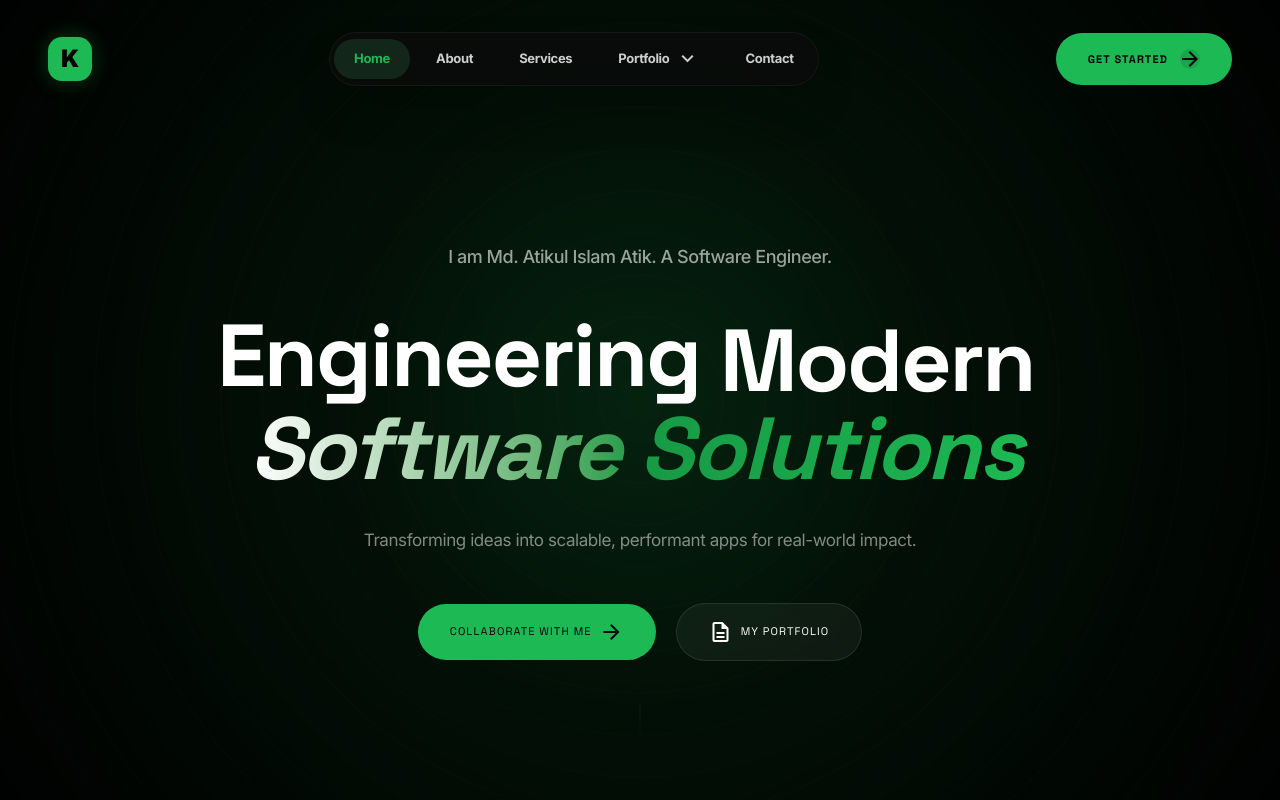
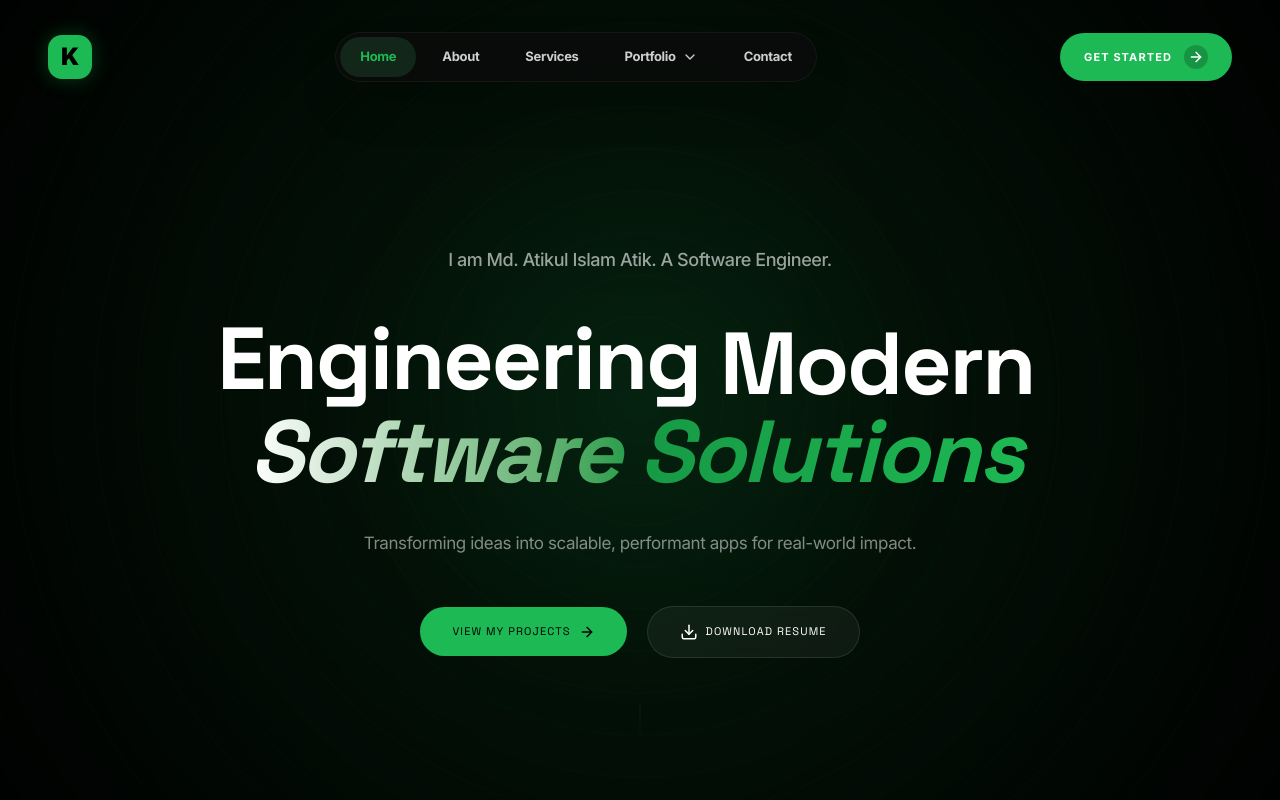
Before and after one commit to atik65/portfolio-2026, a Next.js app: page / in a window 1280 px wide. Built offline with nearby package versions, Linux system fonts and the light colour scheme.

Commit message:
feat: implement hero section and navbar components with GSAP animations and update primary color token

```diff
--- a/src/components/pages/home/Hero.jsx
+++ b/src/components/pages/home/Hero.jsx
@@ -3,6 +3,7 @@
 import { useEffect, useRef } from "react";
 import gsap from "gsap";
 import { ScrollTrigger } from "gsap/dist/ScrollTrigger";
+import { ArrowRight, Download } from "lucide-react";
 
 export default function Hero() {
   const heroRef = useRef(null);
@@ -187,16 +188,12 @@ export default function Hero() {
           className="flex flex-col sm:flex-row items-center justify-center gap-5"
         >
           <button className="group px-8 py-4 bg-primary rounded-full text-on-primary font-headline font-extra-bold uppercase text-[11px] tracking-widest flex items-center gap-2 hover:shadow-[0_0_30px_rgba(29,185,84,0.4)] transition-all duration-300 active:scale-95">
-            Collaborate with Me
-            <span className="material-symbols-outlined text-sm font-black group-hover:translate-x-1 transition-transform">
-              arrow_forward
-            </span>
+            View My Projects
+            <ArrowRight className="w-4 h-4 group-hover:translate-x-1 transition-transform" />
           </button>
           <button className="px-8 py-4 bg-white/5 border border-white/10 backdrop-blur-md rounded-full text-white font-headline font-extra-bold uppercase text-[11px] tracking-widest hover:bg-white/10 transition-all duration-300 active:scale-95 flex items-center gap-2">
-            <span className="material-symbols-outlined text-[18px]">
-              description
-            </span>
-            My Portfolio
+            <Download className="w-[18px] h-[18px]" />
+            Download Resume
           </button>
         </div>
       </section>
--- a/src/components/pages/home/Navbar.jsx
+++ b/src/components/pages/home/Navbar.jsx
@@ -3,6 +3,7 @@
 import { useState, useRef, useEffect } from "react";
 import Link from "next/link";
 import gsap from "gsap";
+import { ChevronDown, Code, LayoutGrid, Medal, ArrowRight, Menu, X } from "lucide-react";
 
 export default function Navbar() {
   const [mobileMenuOpen, setMobileMenuOpen] = useState(false);
@@ -18,9 +19,9 @@ export default function Navbar() {
   ];
 
   const portfolioItems = [
-    { label: "Skills", icon: "code", href: "#skills" },
-    { label: "Projects", icon: "grid_view", href: "#projects" },
-    { label: "Experience", icon: "military_tech", href: "#experience" },
+    { label: "Skills", icon: Code, href: "#skills" },
+    { label: "Projects", icon: LayoutGrid, href: "#projects" },
+    { label: "Experience", icon: Medal, href: "#experience" },
   ];
 
   useEffect(() => {
@@ -32,6 +33,15 @@ export default function Navbar() {
       );
     }
   }, [dropdownOpen]);
+
+  const ctaArrowRef = useRef(null);
+
+  const onCtaEnter = () => {
+    gsap.to(ctaArrowRef.current, { x: 4, duration: 0.3, ease: "power2.out" });
+  };
+  const onCtaLeave = () => {
+    gsap.to(ctaArrowRef.current, { x: 0, duration: 0.3, ease: "power2.in" });
+  };
 
   return (
     <nav className="fixed top-8 left-0 right-0 z-[1000] px-6 md:px-12">
@@ -58,9 +68,7 @@ export default function Navbar() {
                   }`}
                 >
                   {link.label}
-                  <span className={`material-symbols-outlined text-[18px] transition-transform duration-300 ${dropdownOpen ? "rotate-180" : ""}`}>
-                    expand_more
-                  </span>
+                  <ChevronDown className={`w-4 h-4 transition-transform duration-300 ${dropdownOpen ? "rotate-180" : ""}`} />
 
                   {/* Dropdown Menu */}
                   {dropdownOpen && (
@@ -75,9 +83,7 @@ export default function Navbar() {
                             href={item.href}
                             className="flex items-center gap-3 px-4 py-3 rounded-xl hover:bg-white/5 transition-colors group/item"
                           >
-                            <span className="material-symbols-outlined text-white/40 group-hover/item:text-primary transition-colors text-[20px]">
-                              {item.icon}
-                            </span>
+                            <item.icon className="w-5 h-5 text-white/40 group-hover/item:text-primary transition-colors" />
                             <span className="text-white font-bold text-[13px]">
                               {item.label}
                             </span>
@@ -105,12 +111,17 @@ export default function Navbar() {
 
         {/* CTA BUTTON: Green Rounded with Icon */}
         <div className="flex items-center gap-4">
-          <button className="hidden sm:flex bg-primary text-black font-headline font-black uppercase text-[11px] tracking-widest px-8 py-4 rounded-full items-center gap-3 hover:shadow-[0_0_30px_rgba(29,185,84,0.4)] transition-all duration-300 active:scale-95">
+          <button
+            onMouseEnter={onCtaEnter}
+            onMouseLeave={onCtaLeave}
+            className="hidden sm:flex bg-primary font-bold text-white uppercase text-[11px] tracking-widest px-6 py-3 rounded-full items-center gap-3 hover:shadow-[0_0_30px_rgba(29,185,84,0.4)] transition-all duration-300 active:scale-95"
+          >
             Get Started
-            <div className="w-5 h-5 rounded-full bg-black/10 flex items-center justify-center">
-              <span className="material-symbols-outlined text-[14px] font-black">
-                arrow_forward
-              </span>
+            <div
+              ref={ctaArrowRef}
+              className="w-6 h-6 p-1 flex items-center justify-center bg-black/20 rounded-full"
+            >
+              <ArrowRight className="w-4 h-4" />
             </div>
           </button>
 
@@ -119,9 +130,7 @@ export default function Navbar() {
             className="md:hidden p-2 text-white"
             onClick={() => setMobileMenuOpen(!mobileMenuOpen)}
           >
-            <span className="material-symbols-outlined text-2xl">
-              {mobileMenuOpen ? "close" : "menu"}
-            </span>
+            {mobileMenuOpen ? <X className="w-6 h-6" /> : <Menu className="w-6 h-6" />}
           </button>
         </div>
       </div>
--- a/tailwind.config.js
+++ b/tailwind.config.js
@@ -28,7 +28,7 @@ module.exports = {
         "tertiary-container": "#00e0fd",
         "tertiary-dim": "#00d1ec",
         "surface-container-high": "#201f1f",
-        primary: "#1DB954",
+        primary: "#1db954",
         background: "#0e0e0e",
         "surface-container": "#1a1919",
         "primary-fixed": "#1DB954",
```
